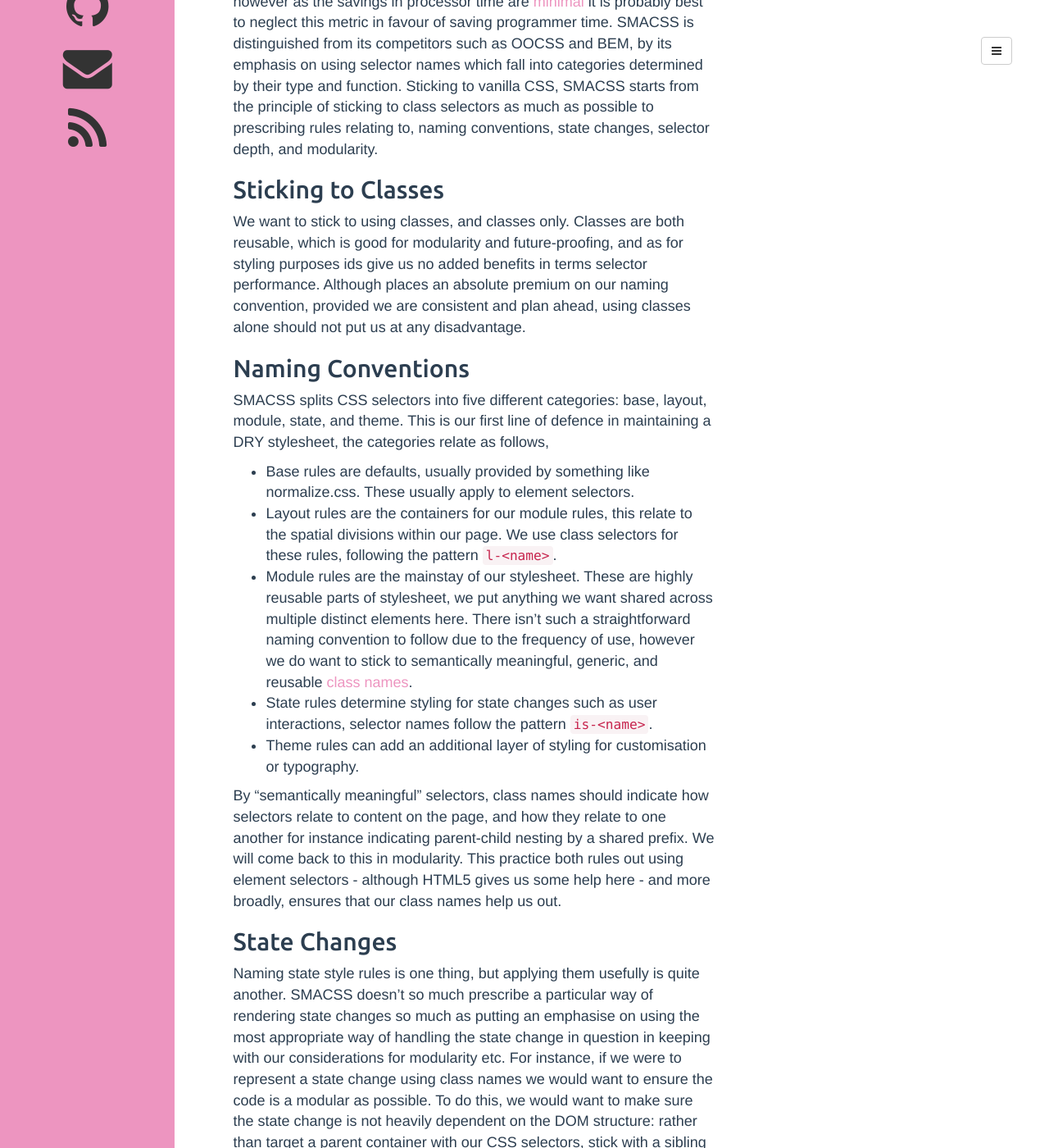
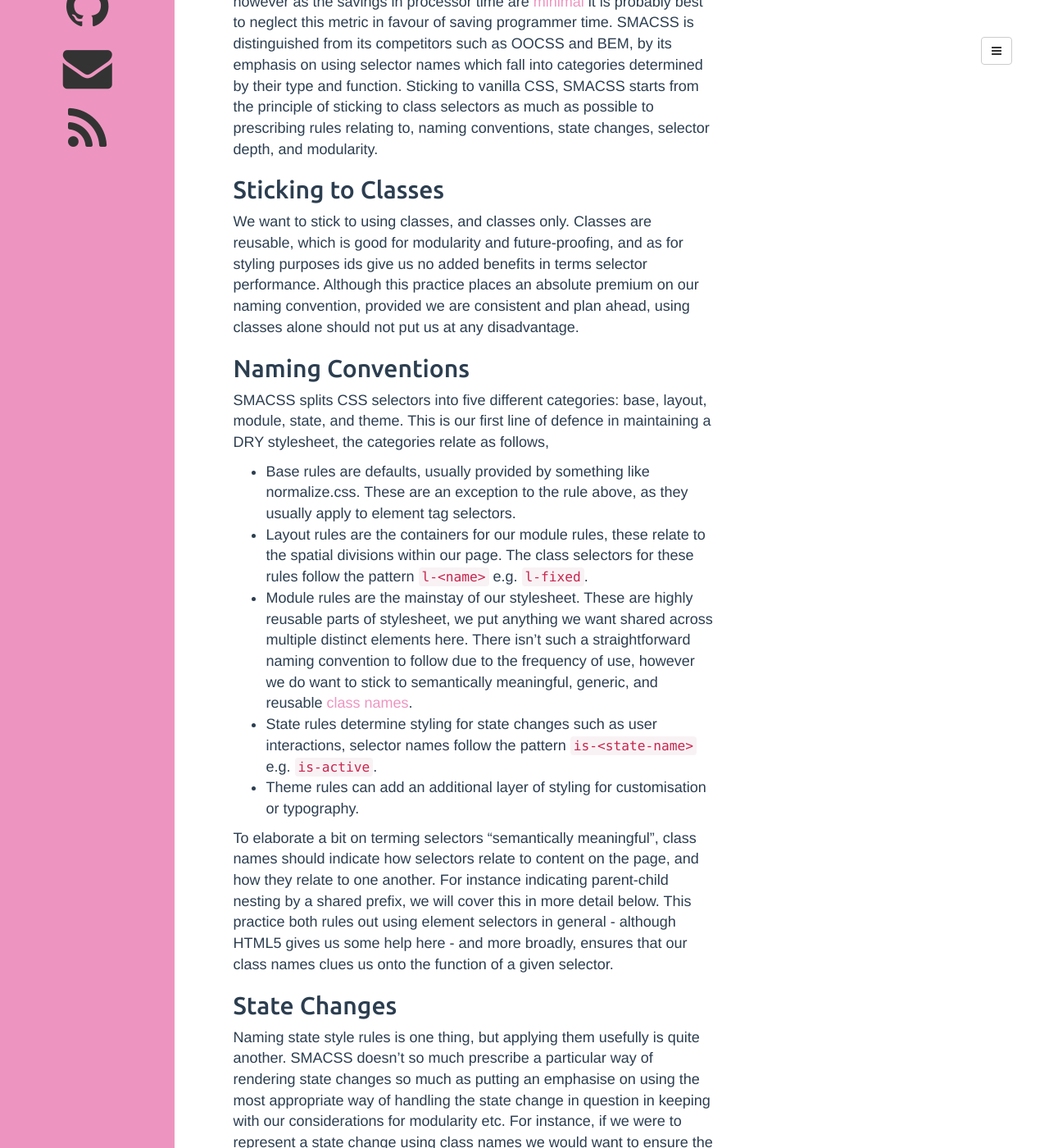
Before and after one commit to tpgmartin/tpgmartin.github.io, a Jekyll site: the page built from _posts/2015-02-02-maintaining-reusable-stylesheets-overview-of-smacss.md, in a window 1280 px wide and 1400 px high, scrolled down 318 px. Shown: the whole window at 82% size. Built offline with Jekyll 4.4.1, drawn with Linux system fonts in a browser that asks for light colours; comment, search, counter and statistics services are not loaded; some of the changed text lies outside the part shown.

Commit message:
Some corrections

```diff
--- a/_posts/2015-02-02-maintaining-reusable-stylesheets-overview-of-smacss.md
+++ b/_posts/2015-02-02-maintaining-reusable-stylesheets-overview-of-smacss.md
@@ -12,47 +12,47 @@
 
 ## Sticking to Classes
 
-We want to stick to using classes, and classes only. Classes are both reusable, which is good for modularity and future-proofing, and as for styling purposes ids give us no added benefits in terms selector performance. Although places an absolute premium on our naming convention, provided we are consistent and plan ahead, using classes alone should not put us at any disadvantage.
+We want to stick to using classes, and classes only. Classes are reusable, which is good for modularity and future-proofing, and as for styling purposes ids give us no added benefits in terms selector performance. Although this practice places an absolute premium on our naming convention, provided we are consistent and plan ahead, using classes alone should not put us at any disadvantage.
 
 ## Naming Conventions
 
 SMACSS splits CSS selectors into five different categories: base, layout, module, state, and theme. This is our first line of defence in maintaining a DRY stylesheet, the categories relate as follows,
 
-  * Base rules are defaults, usually provided by something like normalize.css. These usually apply to element selectors.
-  * Layout rules are the containers for our module rules, this relate to the spatial divisions within our page. We use class selectors for these rules, following the pattern `l-<name>`.
+  * Base rules are defaults, usually provided by something like normalize.css. These are an exception to the rule above, as they usually apply to element tag selectors.
+  * Layout rules are the containers for our module rules, these relate to the spatial divisions within our page. The class selectors for these rules follow the pattern `l-<name>` e.g. `l-fixed`.
   * Module rules are the mainstay of our stylesheet. These are highly reusable parts of stylesheet, we put anything we want shared across multiple distinct elements here. There isn't such a straightforward naming convention to follow due to the frequency of use, however we do want to stick to semantically meaningful, generic, and reusable [class names](https://smacss.com/book/type-module).
-  * State rules determine styling for state changes such as user interactions, selector names follow the pattern `is-<name>`.
+  * State rules determine styling for state changes such as user interactions, selector names follow the pattern `is-<state-name>` e.g. `is-active`.
   * Theme rules can add an additional layer of styling for customisation or typography.
 
-By "semantically meaningful" selectors, class names should indicate how selectors relate to content on the page, and how they relate to one another for instance indicating parent-child nesting by a shared prefix. We will come back to this in modularity. This practice both rules out using element selectors - although HTML5 gives us some help here - and more broadly, ensures that our class names help us out.
+To elaborate a bit on terming selectors "semantically meaningful", class names should indicate how selectors relate to content on the page, and how they relate to one another. For instance indicating parent-child nesting by a shared prefix, we will cover this in more detail below. This practice both rules out using element selectors in general - although HTML5 gives us some help here - and more broadly, ensures that our class names clues us onto the function of a given selector.
 
 ## State Changes
 
-Naming state style rules is one thing, but applying them usefully is quite another. SMACSS doesn't so much prescribe a particular way of rendering state changes so much as putting an emphasise on using the most appropriate way of handling the state change in question in keeping with our considerations for modularity etc. For instance, if we were to represent a state change using class names we would want to ensure the code is a modular as possible. To do this, we would want to make sure the state change is not heavily dependent on the DOM structure: rather than target a parent container with our CSS selectors, stick with a sibling selector instead.
+Naming state style rules is one thing, but applying them usefully is quite another. SMACSS doesn't so much prescribe a particular way of rendering state changes so much as putting an emphasise on using the most appropriate way of handling the state change in question in keeping with our considerations for modularity etc. For instance, if we were to represent a state change using class names we would want to ensure the code is not heavily dependent on the DOM structure: rather than target a parent container with our CSS selectors stick with a sibling selector instead.
 
 ## Selector Depth
 
-The aim of the game is to go for as shallow a depth and few selectors as possible. These two aims look to make the styling as modular as possible: it will ultimately be very generic and be less dependent on the DOM structure.
+The aim of the game is to go for as shallow a depth with as few selectors as possible. Taken together, this looks to make the styling as modular as possible: it will ultimately be very generic and be less dependent on the DOM structure.
 
 A good practice is to avoid duplication, for instance the following,
 
 {% highlight css %}
-  .classy_name div, .equally_classy_name div {
+  .classy-name div, .equally-classy-name div {
     /* funky styles */
   }
 {% endhighlight %}
 
 should be a cue to introduce a joint class name to target both elements.
 
-The added benefit of using few selectors is that we needn't make use of ids or `!important`overrides unless [absolutely necessary](http://css-tricks.com/when-using-important-is-the-right-choice/). We would simply add in another class name to get the desired styling to render, this is important when considering sub-modules below.
+The added benefit of using few selectors is that we needn't make use of ids or `!important` overrides unless [absolutely necessary](http://css-tricks.com/when-using-important-is-the-right-choice/). We would simply add in another class name to get the desired styling to render, this is important when considering sub-modules below.
 
 ## Modularity
 
-We've pretty much touched on modularity throughout, which is not particularly surprising considering its importance in SMACSS (it's in the name!). However, we have not discussed sub-modules: when needs be, we might want to distinguish a particular module based its location or use on the page e.g. a sidebar as opposed to a pop-up. As before we want to keep our code as generic as possible. To do so we will use an additional class selector with a name that reflects its parent container, perhaps by using a shared prefix.
+We've pretty much touched on modularity throughout, which is not particularly surprising considering its importance in SMACSS (it's in the name!). However, we have not discussed sub-modules: when needs be, we might want to distinguish a particular module based on its location or use within the page e.g. a sidebar as opposed to a pop-up, with a common parent class selector. As before we want to keep our code as generic as possible. To do so we would use an additional class selector with a name that reflects its parent container, perhaps by using a shared prefix.
 
 ## Wrapping Up
 
-Admittedly there is very much more to cover such as how to make the most of preprocessors using SMACSS and some other formatting considerations. Thankfully there is very much more information on the topic, not least the [official website](https://smacss.com/) and book. I myself am very new to the practice, and am sure to return in the future.
+Admittedly there is very much more to cover, such as how to make the most of preprocessors using SMACSS and some other formatting considerations. Thankfully there is very much more information on the topic, not least the [official website](https://smacss.com/) and book. I myself am very new to the practice, and am sure to return to the topic in the future.
 
 As always, all the best,
 
```
